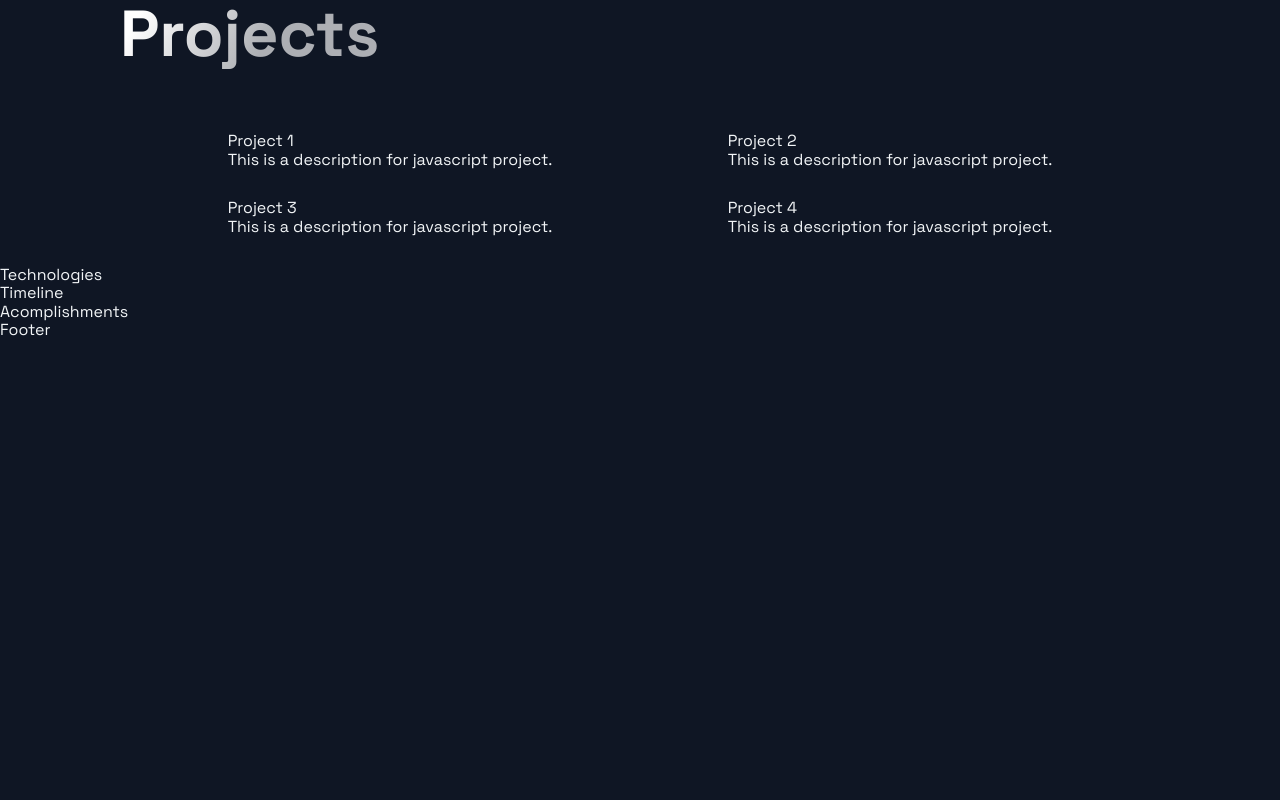
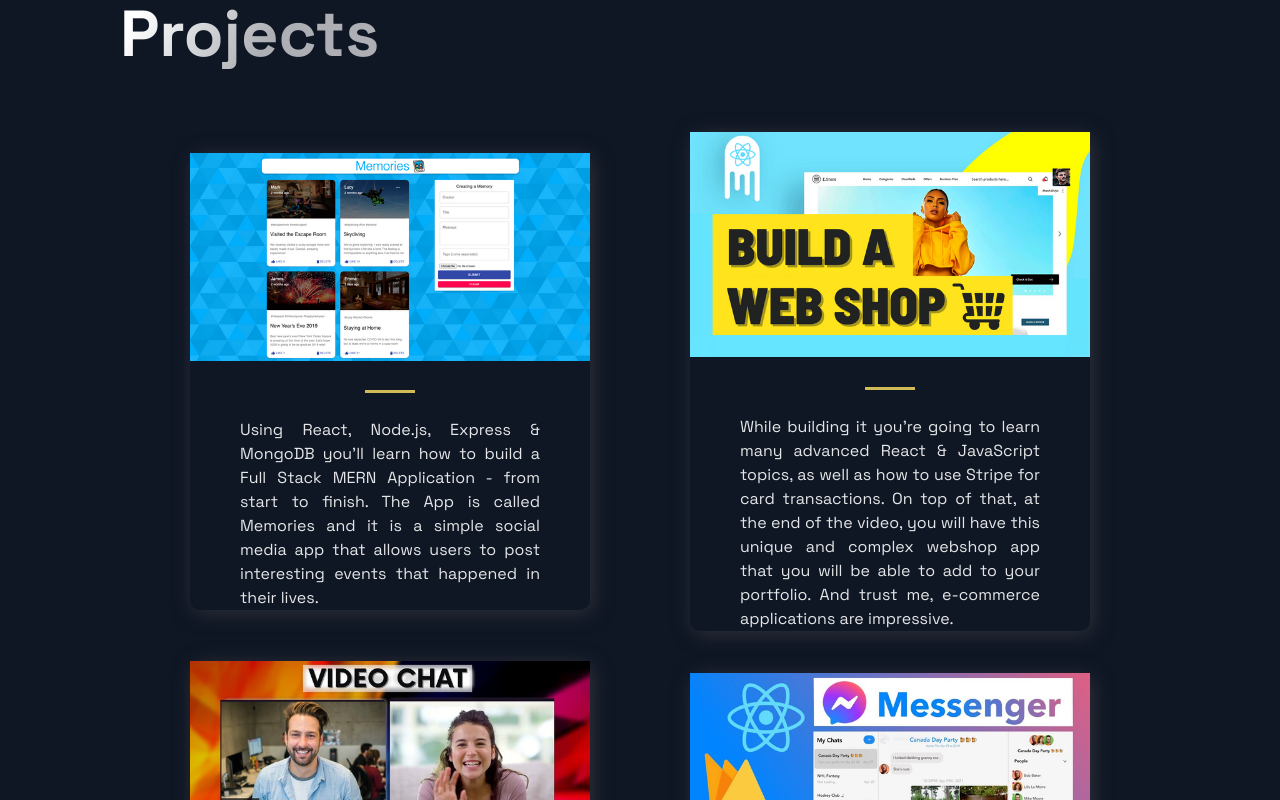
Before and after one commit to dompaa/portfolio-june-22, a Next.js app: page / in a window 1280 px wide. Shown: the part 680-1480 px from the top of the page. Before the commit the page ends 1020 px from the top, so only its background shows below. Built offline with nearby package versions, Linux system fonts and the light colour scheme.

Commit message:
modified projects into constants & project cards

```diff
--- a/src/components/Projects/Projects.js
+++ b/src/components/Projects/Projects.js
@@ -4,31 +4,25 @@
 import { Section, SectionDivider, SectionTitle } from '../../styles/GlobalComponents';
 import { projects } from '../../constants/constants';
 
-const projectsDemo = [{
-  title: 'Project 1',
-  description: 'This is a description for javascript project.'
-},{
-  title: 'Project 2',
-  description: 'This is a description for javascript project.'
-},{
-  title: 'Project 3',
-  description: 'This is a description for javascript project.'
-},{
-  title: 'Project 4',
-  description: 'This is a description for javascript project.'
-}];
+
 
 const Projects = () => (
   <Section nopadding id="projects">
     <SectionDivider />
       <SectionTitle main>Projects</SectionTitle>
       <GridContainer>
-        {projectsDemo.map((project) => (
-          <div>
-            {project.title}
-            <br/>
-            {project.description}
-          </div>
+        {projects.map(({ id, image, title, description, tags, source, visit}) => (
+          <BlogCard key={id}>
+            <Img src={image}/>
+            <TitleContent>
+              <HeaderThree title={title}>
+              <Hr />
+              </HeaderThree>
+            </TitleContent>
+            <CardInfo>
+              {description}
+            </CardInfo>
+          </BlogCard>
         ))}
       </GridContainer>
   </Section>
```
